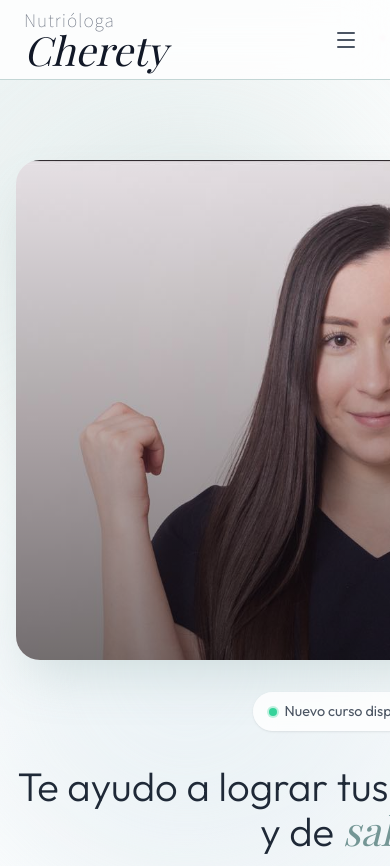
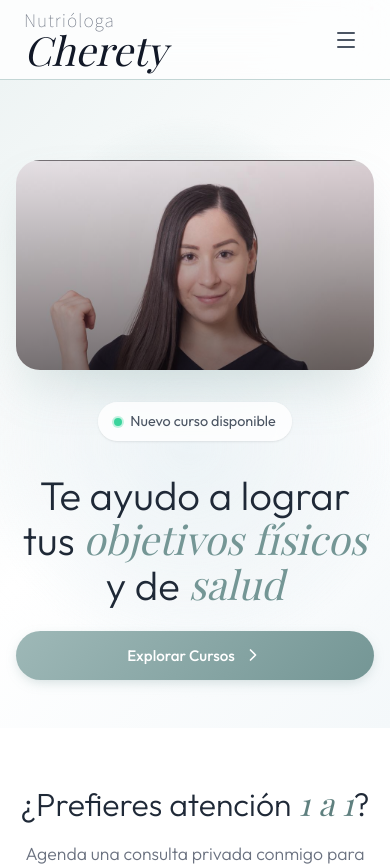
Before and after one commit to Eduardo-pena2000/brenda-cherety, a React (Vite) app in the folder client/: page / in a window 390 px wide. Shown: the top 866 px of the page. Built offline with nearby package versions, Linux system fonts and the light colour scheme; a web font is replaced by a local one.

Commit message:
fix: resolve mobile layout breaking and improve rendering performance

```diff
--- a/client/src/index.css
+++ b/client/src/index.css
@@ -605,8 +605,8 @@ button {
 .hero-blobs .blob {
   position: absolute;
   border-radius: 50%;
-  filter: blur(80px);
   opacity: 0.6;
+  will-change: transform;
 }
 
 .hero-blob-1 {
@@ -614,7 +614,7 @@ button {
   left: 5%;
   width: 300px;
   height: 300px;
-  background: var(--primary-light);
+  background: radial-gradient(circle at center, var(--primary-light), transparent 70%);
   animation: move-blob 10s infinite alternate;
 }
 
@@ -623,7 +623,7 @@ button {
   right: 5%;
   width: 400px;
   height: 400px;
-  background: var(--accent-light);
+  background: radial-gradient(circle at center, var(--accent-light), transparent 70%);
   animation: move-blob 12s infinite alternate-reverse;
 }
 
@@ -633,7 +633,7 @@ button {
   transform: translate(-50%, -50%);
   width: 600px;
   height: 600px;
-  background: rgba(255, 255, 255, 0.5);
+  background: radial-gradient(circle at center, rgba(255, 255, 255, 0.5), transparent 70%);
 }
 
 @keyframes move-blob {
@@ -724,13 +724,18 @@ button {
 }
 
 .hero-main-img-container {
-  /* removed fixed aspect-ratio so it spans height */
   width: 100%;
-  height: 100%;
+  height: 450px; /* Mobile height */
   border-radius: 2.5rem;
   overflow: hidden;
   position: relative;
   box-shadow: 0 25px 50px -12px rgba(116, 150, 149, 0.25);
+}
+
+@media (min-width: 1024px) {
+  .hero-main-img-container {
+    height: 100%; /* Desktop height */
+  }
 }
 
 .hero-main-img {
@@ -753,9 +758,27 @@ button {
   border-radius: 1rem;
   box-shadow: var(--shadow-lg);
   display: flex;
-  align-items: center;
-  gap: 0.8rem;
+  flex-direction: column;
+  align-items: flex-start;
+  gap: 0.5rem;
   animation: float 4s ease-in-out infinite;
+  z-index: 20;
+
+  /* Mobile positioning */
+  bottom: -2rem;
+  left: 50%;
+  transform: translateX(-50%);
+  width: 85%;
+  max-width: 300px;
+}
+
+@media (min-width: 1024px) {
+  .hero-floating-card {
+    left: -2rem;
+    bottom: 2rem;
+    transform: none;
+    width: 260px;
+  }
 }
 
 .card-bottom {
--- a/client/src/pages/HomePage.jsx
+++ b/client/src/pages/HomePage.jsx
@@ -19,7 +19,7 @@ export default function HomePage() {
   // Floating Particles Component
   const FloatingParticles = () => (
     <div className="fixed inset-0 pointer-events-none overflow-hidden z-0">
-      {[...Array(30)].map((_, i) => (
+      {[...Array(15)].map((_, i) => (
         <div
           key={i}
           className="absolute rounded-full animate-float-particle"
@@ -89,8 +89,8 @@ export default function HomePage() {
             </div>
 
             {/* Right Content - Hero Image */}
-            <div className="hero-image-wrapper" style={{ position: 'relative' }}>
-              <div className="hero-main-img-container" style={{ width: '100%', height: '100%', minHeight: '500px' }}>
+            <div className="hero-image-wrapper">
+              <div className="hero-main-img-container">
                 <img
                   src="/hero-doc.jpg"
                   alt="Brenda Cherety - Nutrióloga"
@@ -101,7 +101,7 @@ export default function HomePage() {
               </div>
 
               {/* Floating Cards */}
-              <div className="hero-floating-card" style={{ position: 'absolute', bottom: '2rem', left: '-2rem', flexDirection: 'column', alignItems: 'flex-start', padding: '1rem', gap: '0.5rem', width: '260px', zIndex: 20 }}>
+              <div className="hero-floating-card">
                 <div style={{ width: '100%', height: '120px', borderRadius: '0.5rem', overflow: 'hidden', marginBottom: '0.5rem', background: '#f3f4f6' }}>
                   <img src="https://images.unsplash.com/photo-1490645935967-10de6ba17061?w=400&q=80" alt="Etiquetas nutricionales" style={{ width: '100%', height: '100%', objectFit: 'cover' }} />
                 </div>
```
